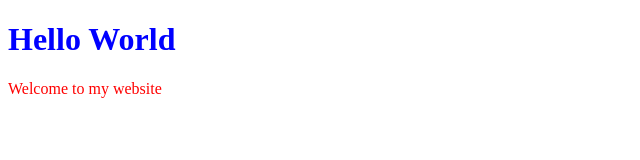
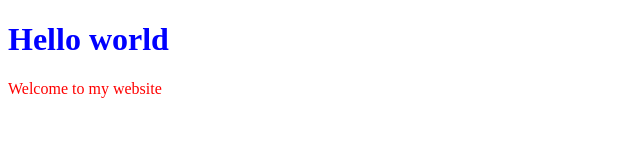
Before and after one commit to founticode/Styling-with-CSS, a plain HTML site: page Chapitre 1 – Sélecteurs, cascade, unités/index.html in a window 1280 px wide. Shown: the full height of the page, 0-640 px from the left. Drawn offline with Linux system fonts and the light colour scheme.

```diff
--- a/Chapitre 1 – Sélecteurs, cascade, unités/index.html
+++ b/Chapitre 1 – Sélecteurs, cascade, unités/index.html
@@ -7,7 +7,7 @@
     <link rel="stylesheet" href="style.css">
 </head>
 <body>
-    <h1 class="title">Hello World</h1>
+    <h1 class="title">Hello world</h1>
     <p id="principal">Welcome to my website</p>
 </body>
 </html>
```
